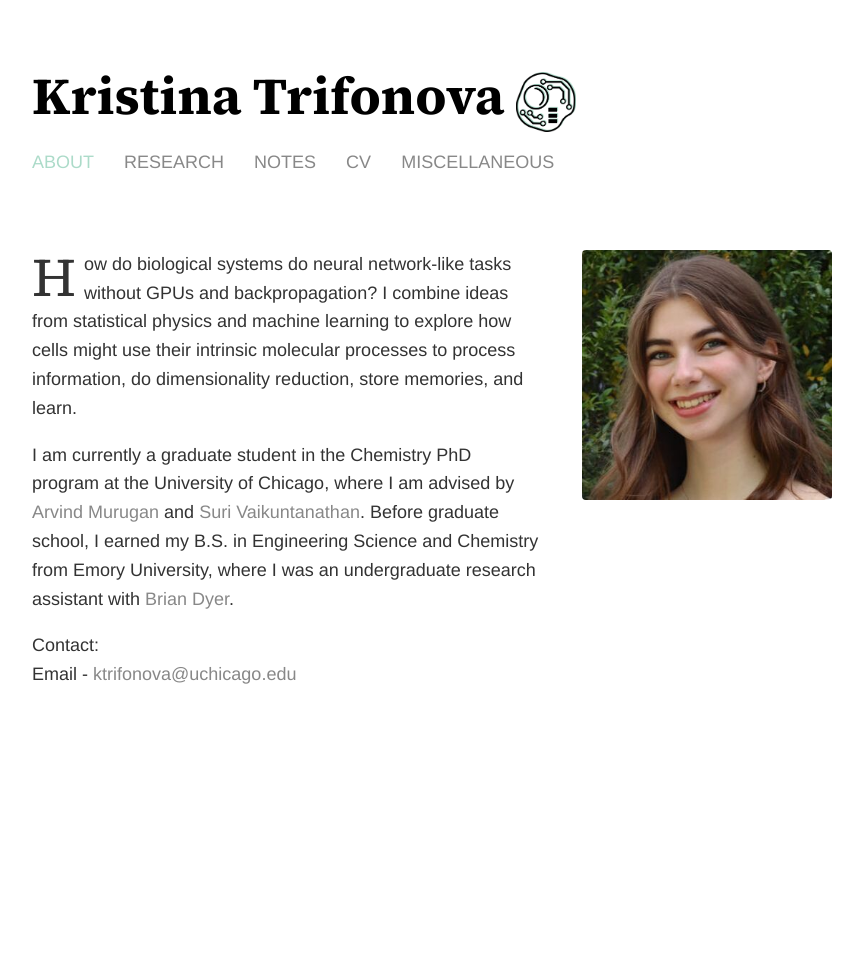
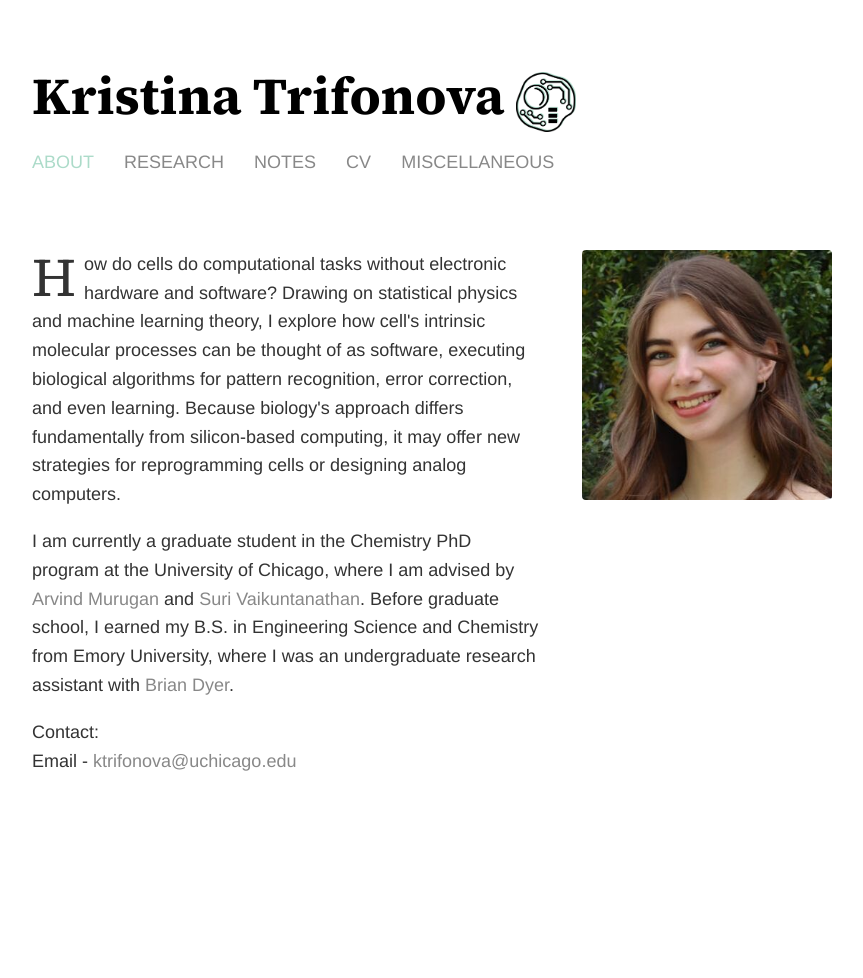
Before and after one commit to k-trifonova/k-trifonova.github.io, a Jekyll site: the page built from index.html, in a window 1280 px wide. Shown: the whole page, without its empty margins (208-1071 px from the left). Built offline with Jekyll 4.4.1, drawn with Linux system fonts in a browser that asks for light colours.

Commit message:
updated research description! (yay finally)

```diff
--- a/index.html
+++ b/index.html
@@ -26,8 +26,9 @@ title: Kristina Trifonova | About
 <div class="about-wrapper">
   <div class="about-left">
     <p class="drop-cap">
-      How do biological systems do neural network-like tasks without GPUs and backpropagation? I combine ideas from statistical physics and machine learning to explore how cells might use their intrinsic molecular processes to process information, do dimensionality reduction, store memories, and learn.
-    </p>
+      <!-- How do biological systems do neural network-like tasks without GPUs and backpropagation? I combine ideas from statistical physics and machine learning to explore how cells might use their intrinsic molecular processes to process information, do dimensionality reduction, store memories, and learn. -->
+    	How do cells do computational tasks without electronic hardware and software? Drawing on statistical physics and machine learning theory, I explore how cell's intrinsic molecular processes can be thought of as software, executing biological algorithms for pattern recognition, error correction, and even learning. Because biology's approach differs fundamentally from silicon-based computing, it may offer new strategies for reprogramming cells or designing analog computers.
+	</p>
     <p>
       I am currently a graduate student in the Chemistry PhD program at the University of Chicago, where I am advised by <a href="http://muruganlab.uchicago.edu/" target="_blank">Arvind Murugan</a> and <a href="https://vaikuntanathan-group.uchicago.edu/" target="_blank">Suri Vaikuntanathan</a>. Before graduate school, I earned my B.S. in Engineering Science and Chemistry from Emory University, where I was an undergraduate research assistant with <a href="https://scholarblogs.emory.edu/dyerlab/group/brian-dyer/" target="_blank">Brian Dyer</a>.
     </p>
```
